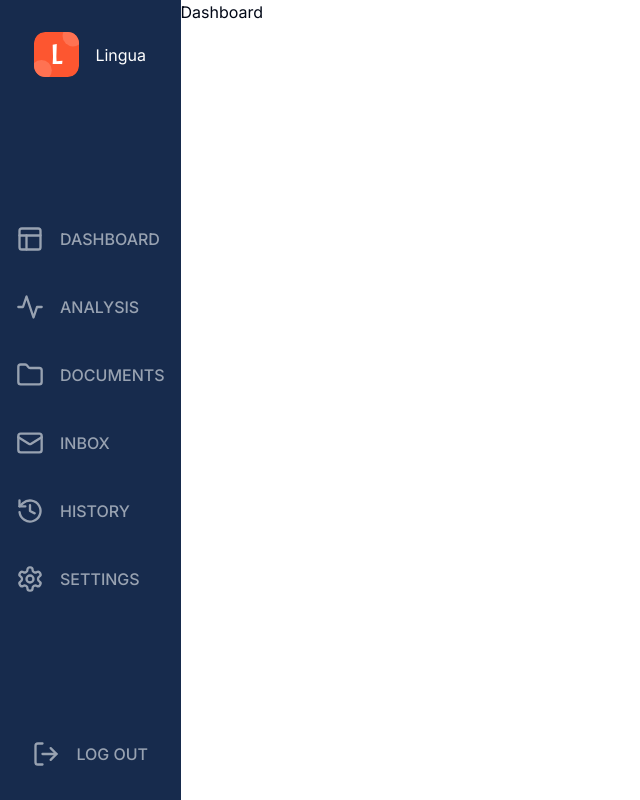
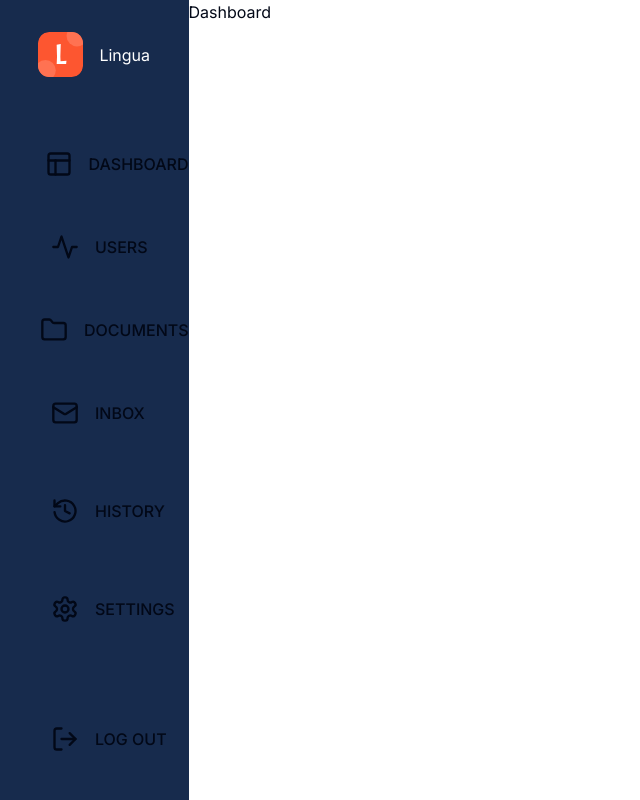
Before and after one commit to RAljowair/Masterworks_Assessment, a Next.js app: page /dashboard in a window 1280 px wide. Shown: the whole page, without its empty margins (0-640 px from the left). Built offline with nearby package versions, Linux system fonts and the light colour scheme.

Commit message:
add sidebar component

```diff
--- /dev/null
+++ b/declarations.d.ts
@@ -0,0 +1,3 @@
+// NOTE: The declaration below was injected by `"framer"`
+// see https://www.framer.com/docs/guides/handshake for more information.
+declare module "https://framer.com/m/*";
--- a/package.json
+++ b/package.json
@@ -15,8 +15,9 @@
     "@radix-ui/react-toast": "^1.1.5",
     "class-variance-authority": "^0.7.0",
     "clsx": "^2.0.0",
+    "framer-motion": "^10.16.4",
     "lucide-react": "^0.292.0",
-    "next": "14.0.1",
+    "next": "^14.0.1",
     "react": "^18",
     "react-dom": "^18",
     "react-hook-form": "^7.48.2",
--- a/src/app/dashboard/layout.tsx
+++ b/src/app/dashboard/layout.tsx
@@ -1,86 +1,11 @@
-import React, { ReactComponentElement, ReactElement } from "react";
-import Image from "next/image";
-import companyLogo from "@/../public/company-logo.svg"; // Used SVG for high quality logo
-import { IconType } from "react-icons";
-import {
-  LuSettings,
-  LuMail,
-  LuActivity,
-  LuHistory,
-  LuFolder,
-  LuLayout,
-  LuLogOut,
-} from "react-icons/lu";
-import Link from "next/link";
-import { Icon } from "next/dist/lib/metadata/types/metadata-types";
-
-type NavItem = {
-  icon: ReactElement;
-  name: String;
-  href: String;
-};
-
-const iconsStyle = "h-7 w-7";
-
-const navitemsVariants = {clicked:"text-white font-bold"}
-
-const navItems: NavItem[] = [
-  { name: "Dashboard", href: "", icon: <LuLayout className={iconsStyle} /> },
-  { name: "Analysis", href: "", icon: <LuActivity className={iconsStyle} /> },
-  { name: "Documents", href: "", icon: <LuFolder className={iconsStyle} /> },
-  { name: "Inbox", href: "", icon: <LuMail className={iconsStyle} /> },
-  { name: "History", href: "", icon: <LuHistory className={iconsStyle} /> },
-  { name: "Settings", href: "", icon: <LuSettings className={iconsStyle} /> },
-];
-
-
-function SidebarNavItem(props: NavItem) {
-  return (
-    <>
-      <Link href={`#${props.href}`} >
-        <div className="default-navitem flex flex-row items-center gap-4 font-medium text-md hover:cursor-pointer bg-transparent hover:drop-shadow-xl text-[#98A2B1] hover:text-white active:text-white">
-          {props.icon}
-          <p>{props.name.toUpperCase()}</p>
-        </div>
-      </Link>
-    </>
-  );
-}
+import React from "react";
+import Sidebar from "@/components/sidebar";
 
 // making layout as a sidebar to route inside it's contnet
 export default function Dashbaord({ children }: { children: React.ReactNode }) {
   return (
     <section className="dashboard-page flex flex-row-2">
-      <section className="dashboard-sidebar flex flex-col w-[15%] bg-[#172B4D] px-4 py-8 justify-between items-center h-screen">
-        {/* logo section*/}
-        <div
-          id="logo"
-          className="flex flex-row justify-center items-center gap-4 text-white">
-          <Image height={45} src={companyLogo} alt={"Company L logo"} />
-          <p>Lingua</p>
-        </div>
-
-        {/* side navigation items section*/}
-        <div id="sidebar-items" className="flex flex-col gap-10">
-          {navItems.map((item: NavItem) => (
-            <SidebarNavItem
-              icon={item.icon}
-              name={item.name}
-              href={item.href}
-            />
-          ))}
-        </div>
-
-        {/* log out button section*/}
-        <div id="logout" className="flex self-center">
-          <SidebarNavItem
-            icon={<LuLogOut className={iconsStyle} />}
-            name={"Log out"}
-            href={""}
-          />
-        </div>
-      </section>
-
+      <Sidebar />
       {/* main page content section */}
       <main className="dashboard-content w-full h-screen">{children}</main>
     </section>
--- a/src/app/dashboard/page.tsx
+++ b/src/app/dashboard/page.tsx
@@ -1,6 +1,9 @@
 import React from "react";
+import { useState } from "react";
 
 function DashboardContent() {
+
+
   return <section>Dashboard</section>;
 }
 
--- a/src/app/page.tsx
+++ b/src/app/page.tsx
@@ -18,7 +18,7 @@ import { useForm } from "react-hook-form";
 import { z } from "zod";
 import { AiOutlineLoading } from "react-icons/ai";
 import { redirect } from "next/navigation";
-import { useRouter } from 'next/navigation'
+import { useRouter } from "next/navigation";
 
 const formSchema = z.object({
   username: z
@@ -38,11 +38,10 @@ const formSchema = z.object({
 });
 
 export default function Home() {
+  const router = useRouter();
   const { toast } = useToast();
   const [isLoading, setIsLoading] = React.useState<boolean>(false);
   const [isReceived, setReceived] = React.useState<boolean>(false);
-
-
 
   const form = useForm<z.infer<typeof formSchema>>({
     resolver: zodResolver(formSchema),
@@ -59,8 +58,7 @@ export default function Home() {
       title: "Submited, " + values.username,
       description: "Enter correct informations",
     });
-    redirect("/dashboard");
-
+    router.push("/dashboard");
   }
   return (
     <main className="flex flex-col h-screen items-center justify-center p-10">
@@ -87,7 +85,7 @@ export default function Home() {
                     />
                   </FormControl>
                   <FormDescription>
-                    {"● Make sure it's correct to contact you back."}
+                    {"Make sure it's correct to contact you back."}
                   </FormDescription>
                   <FormMessage />
                 </FormItem>
--- /dev/null
+++ b/src/components/sidebar.tsx
@@ -0,0 +1,118 @@
+"use client";
+
+import React, { ReactComponentElement, ReactElement } from "react";
+import Image from "next/image";
+import companyLogo from "@/../public/company-logo.svg"; // Used SVG for high quality logo
+import selectedPageSVG from "@/../public/SelectedPage.svg";
+import {
+  LuSettings,
+  LuMail,
+  LuActivity,
+  LuHistory,
+  LuFolder,
+  LuLayout,
+  LuLogOut,
+} from "react-icons/lu";
+import Link from "next/link";
+import { motion } from "framer-motion";
+type NavItem = {
+  icon: ReactElement;
+  name: String;
+  href: String;
+};
+
+//   this variable has the style of the react icons to prevent duplicates
+const iconsStyle = "h-7 w-7";
+
+const navItems: NavItem[] = [
+  {
+    name: "Dashboard",
+    href: "/dashboard",
+    icon: <LuLayout className={iconsStyle} />,
+  },
+  {
+    name: "Users",
+    href: "/users",
+    icon: <LuActivity className={iconsStyle} />,
+  },
+  { name: "Documents", href: "", icon: <LuFolder className={iconsStyle} /> },
+  { name: "Inbox", href: "", icon: <LuMail className={iconsStyle} /> },
+  { name: "History", href: "", icon: <LuHistory className={iconsStyle} /> },
+  { name: "Settings", href: "", icon: <LuSettings className={iconsStyle} /> },
+];
+
+function SidebarNavItem({
+  navItem,
+  selected,
+}: {
+  navItem: NavItem;
+  selected: String;
+}) {
+  return (
+    <div>
+      <Link href={`#${navItem.href}`} className="flex flex-row gap-10 group">
+        <motion.div>
+          <Image
+            src={selectedPageSVG}
+            alt="Selected Page SVG"
+            className={`opacity-${selected == navItem.name ? "100" : "0"}`}
+          />
+        </motion.div>
+        <div
+          className={`default-navitem flex flex-row items-center transition delay-[30] gap-4 bg- font-medium text-md hover:cursor-pointer bg-transparent group-hover:drop-shadow-xl text-${
+            selected == navItem.name ? "white" : "[#98A2B1]"
+          } group-hover:text-white`}>
+          {navItem.icon}
+          <p>{navItem.name.toUpperCase()}</p>
+        </div>
+      </Link>
+    </div>
+  );
+}
+export default function Sidebar() {
+  const [selectedNav, setSelectedNav] = React.useState<String>("");
+  return (
+    <section className="dashboard-sidebar flex flex-col w-[15%] bg-[#172B4D] py-8 justify-between items-center h-screen">
+      {/* logo section*/}
+      <div
+        id="logo"
+        className="flex flex-row justify-center items-center gap-4 text-white">
+        <Image height={45} src={companyLogo} alt={"Company L logo"} />
+        <p>Lingua</p>
+      </div>
+
+      {/* side navigation items section*/}
+      <div
+        id="sidebar-items"
+        className="flex flex-col w-full justify-center gap-10">
+        {navItems.map((navItem: NavItem, index, array) => (
+          <div
+            onClick={() => {
+              setSelectedNav(navItem.name);
+              console.log(selectedNav);
+            }}>
+            <SidebarNavItem selected={selectedNav} navItem={navItem} />
+          </div>
+        ))}
+      </div>
+
+      {/* log out button section*/}
+      <div
+        id="logout"
+        className="flex flex-col w-full justify-center gap-10"
+        onClick={() => {
+          setSelectedNav("Log out");
+          console.log(selectedNav);
+        }}>
+        <SidebarNavItem
+          navItem={{
+            icon: <LuLogOut className={iconsStyle} />,
+            name: "Log out",
+            href: "",
+          }}
+          selected={selectedNav}
+        />
+      </div>
+    </section>
+  );
+}
```
Also changed, not shown: public/SelectedPage.svg (added), 1 other file (tests, documents, lock files or other folders).
